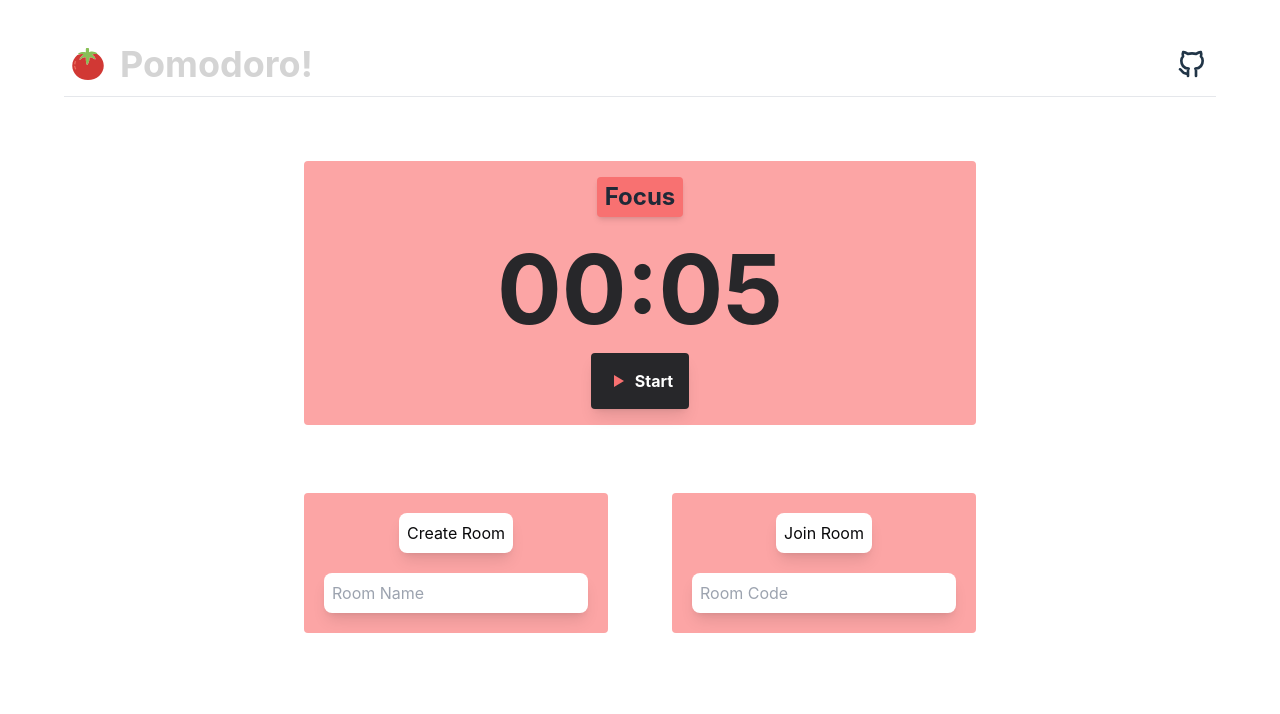
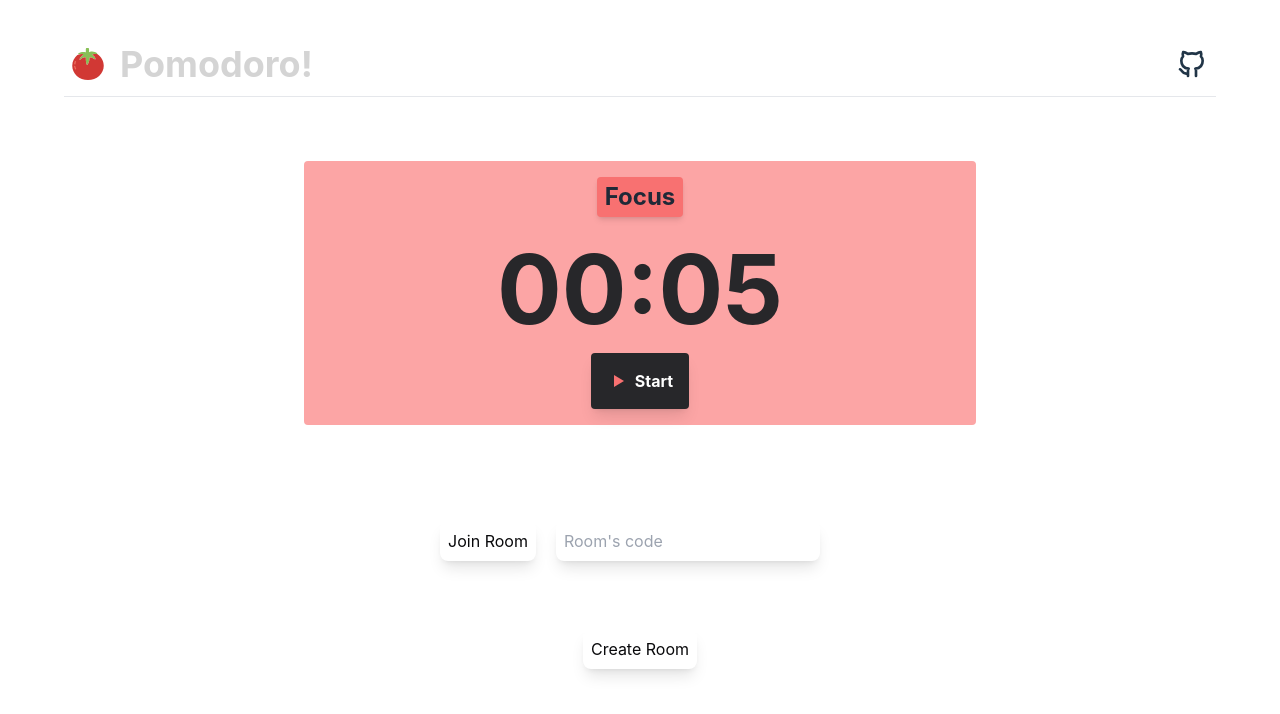
Before and after one commit to daniqss/pomodoro, a React (Vite) app in the folder client/: page / in a window 1280 px wide. Shown: the top 714 px of the page. Built offline with nearby package versions, Linux system fonts and the light colour scheme; no server answers.

Commit message:
connect two clients in one room succesfully

```diff
--- a/client/package.json
+++ b/client/package.json
@@ -16,6 +16,7 @@
     "socket.io-client": "^4.7.5"
   },
   "devDependencies": {
+    "@types/node": "^22.4.0",
     "@types/react": "^18.3.3",
     "@types/react-dom": "^18.3.0",
     "@types/socket.io-client": "^1.4.36",
--- a/client/src/App.tsx
+++ b/client/src/App.tsx
@@ -1,14 +1,23 @@
 import Timer from "./components/Timer"
 import Header from "./components/Header"
-import ConnectionMenu from "./components/ConnectioMenu"
+import ConnectionMenu from "./components/ConnectionMenu"
+import { useState } from "react";
 
 function App() {
+  const [isConnected, setIsConnected] = useState(false);
+
   return (
     <>
       <main className="mx-12">
         <Header/>
         <Timer/>
-        <ConnectionMenu/>
+        {
+          !isConnected ? (
+            <ConnectionMenu setIsConnected={setIsConnected}/>
+          ) : (
+            <p>Connected</p>
+          )
+        }
       </main>
     </>
   )
--- a/client/src/components/ConnectioMenu.tsx
+++ /dev/null
@@ -1,76 +0,0 @@
-import { useContext, useState } from "react";
-import { TimerContext, TimerContextType } from "../contexts/timer";
-import { WsContext, WsContextType } from "../contexts/ws";
-
-type ConnectionFormProps = {
-    buttonText: string;
-    placeholder: string;
-    onClick: () => void;
-    onChange: (e: React.ChangeEvent<HTMLInputElement>) => void;
-};
-
-function ConnectionForm({ buttonText, placeholder, onClick, onChange }: ConnectionFormProps) {
-    const { timerState, timerClasses } = useContext(TimerContext) as TimerContextType;
-
-    return (
-        <form className={`${timerClasses.lightBg[timerState]} rounded flex flex-col mt-5`}>
-            <button
-                className="bg-white rounded-lg text-zinc-950 p-2 shadow-lg min-h-4 m-auto mt-5"
-                onClick={(e) => {
-                    e.preventDefault();
-                    onClick();
-                }}
-            >
-                {buttonText}
-            </button>
-            <input
-                type="text"
-                name="roomName"
-                id="roomName"
-                onChange={onChange}
-                placeholder={placeholder}
-                className="p-2 shadow-lg bg-white rounded-lg min-h-4 md:m-5 m-2"
-            />
-        </form>
-    )
-}
-
-function ConnectionMenu() {
-    const { socket, setRoom } = useContext(WsContext) as WsContextType;
-
-    const [createRoomValue, setCreateRoomValue] = useState('');
-    const [joinRoomValue, setJoinRoomValue] = useState('');
-
-    return (
-        <section className='flex lg:flex-row flex-col justify-between items-center mx-60 mt-12 text-gray-800 text-center rounded'>
-            <ConnectionForm
-                buttonText="Create Room"
-                placeholder="Room Name"
-                onChange={(e: React.ChangeEvent<HTMLInputElement>) => setCreateRoomValue(e.target.value)}
-                onClick={() => {
-                    console.log(`Creating room ${createRoomValue}`);
-                    socket.emit('create-room');
-                    socket.on('room-created', (room: string) => {
-                        console.log(`Room created: ${room}`);
-                        setRoom(room);
-                    });
-                }}
-            />
-            <ConnectionForm
-                buttonText="Join Room"
-                placeholder="Room Code"
-                onChange={(e: React.ChangeEvent<HTMLInputElement>) => setJoinRoomValue(e.target.value)}
-                onClick={() => {
-                    console.log(`Joining room ${joinRoomValue}`);
-                    socket.emit('join-room', joinRoomValue);
-                    socket.on('room-joined', (room: string) => {
-                        console.log(`Room joined: ${room}`);
-                        setRoom(room);
-                    });
-                }}
-            />
-        </section>
-    )
-}
-
-export default ConnectionMenu;
--- /dev/null
+++ b/client/src/components/ConnectionMenu.tsx
@@ -0,0 +1,66 @@
+import { useContext, useState } from "react";
+import { WsContext, WsContextType } from "../contexts/ws";
+
+type ConnectionMenuProps = {
+    setIsConnected: React.Dispatch<React.SetStateAction<boolean>>;
+};
+
+function ConnectionMenu({setIsConnected}: ConnectionMenuProps) {
+    const { socket, setRoom } = useContext(WsContext) as WsContextType;
+    const [joinValue, setJoinValue] = useState('');
+
+    return (
+        <section className='flex flex-col justify-between items-center mx-60 mt-12 text-gray-800 text-center rounded'>
+            <h3 className="text-white text-lg">
+                Join your friends' room
+            </h3>
+            <form className='rounded flex flex-row'>
+                <button
+                    className="bg-white rounded-lg text-zinc-950 p-2 shadow-lg min-h-4 m-auto mt-5"
+                    onClick={(e) => {
+                        e.preventDefault();
+                        console.log(`Joining room ${joinValue}`);
+                        socket.emit('join-room', joinValue);
+                        socket.on('room-joined', (room: string) => {
+                            console.log(`Room joined: ${room}`);
+                            setRoom(room);
+                        });
+                        setIsConnected(true);
+                    }}
+                >
+                    Join Room
+                </button>
+                <input
+                    type="text"
+                    name="roomName"
+                    id="roomName"
+                    onChange={(e) => {
+                        e.preventDefault();
+                        setJoinValue(e.target.value);
+                    }}
+                    placeholder="Room's code"
+                    className="p-2 shadow-lg bg-white rounded-lg min-h-4 md:m-5 m-2"
+                />
+            </form>
+            <h3 className="text-white text-lg">
+                Or
+            </h3>
+            <button
+                className="bg-white rounded-lg text-zinc-950 p-2 shadow-lg min-h-4 m-auto mt-5"
+                onClick={() => {
+                    console.log('Creating room');
+                    socket.emit('create-room');
+                    socket.on('room-created', (room: string) => {
+                        console.log(`Room created: ${room}`);
+                        setRoom(room);
+                    });
+                    setIsConnected(true);
+                }}
+            >
+                Create Room
+            </button>
+        </section>
+    )
+}
+
+export default ConnectionMenu;
--- a/client/src/contexts/ws.tsx
+++ b/client/src/contexts/ws.tsx
@@ -2,23 +2,19 @@ import { createContext, Dispatch, ReactNode, SetStateAction, useState  } from "r
 import io from 'socket.io-client';
 
 export type WsContextType = {
-    isConnected: boolean;
-    setIsConnected: Dispatch<SetStateAction<boolean>>;
     room: string | null;
     setRoom: Dispatch<SetStateAction<string | null>>;
     socket: SocketIOClient.Socket;
 }
 
 const WsContext = createContext<WsContextType | null>(null);
+const socket = io('/');
 
 function WsProvider({ children }: { children: ReactNode }) {
-    const [isConnected, setIsConnected] = useState(false);
     const [room, setRoom] = useState<string | null>(null);
-    const socket = io('/');
 
     return (
         <WsContext.Provider value={{
-            isConnected, setIsConnected,
             room, setRoom,
             socket
         }}>
```
Also changed, not shown: 1 other file (tests, documents, lock files or other folders).
